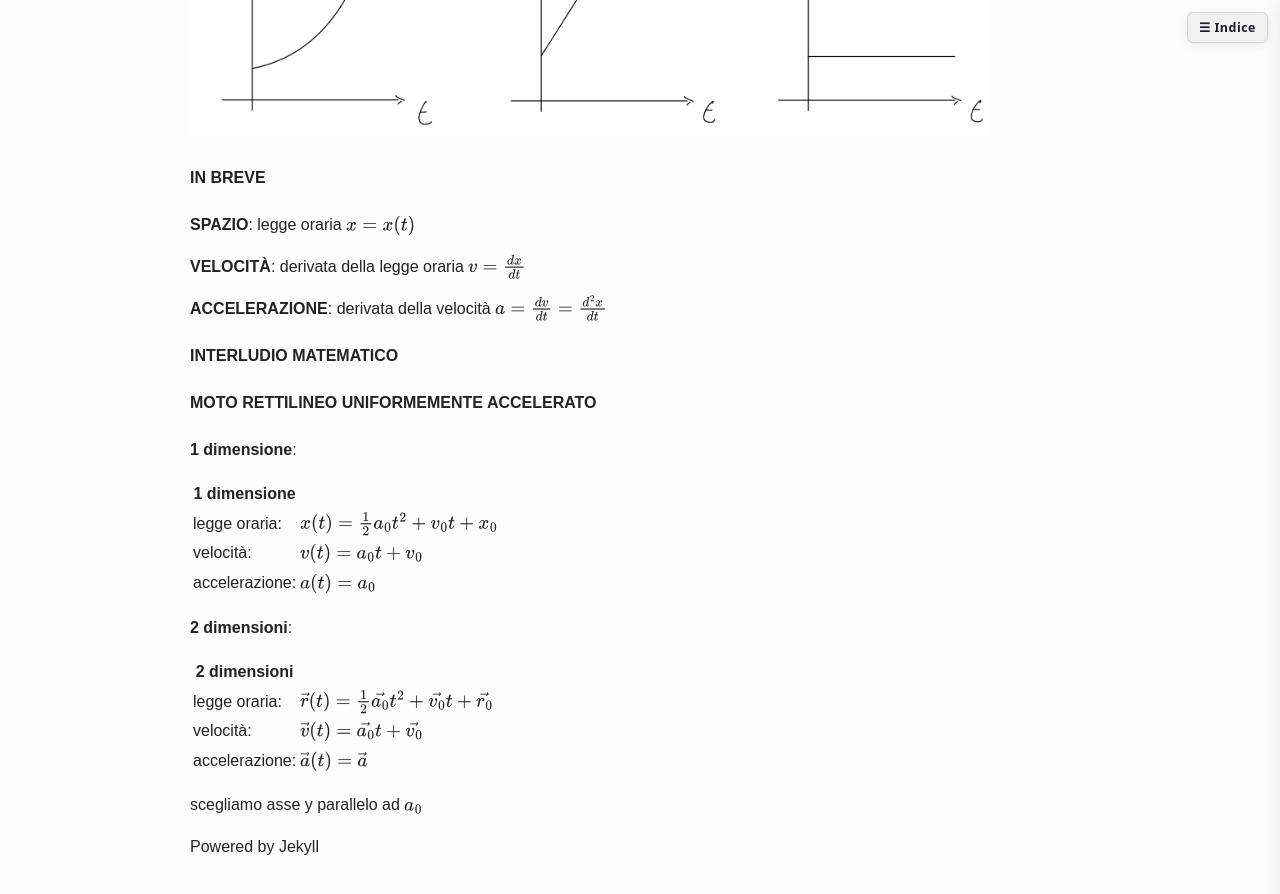
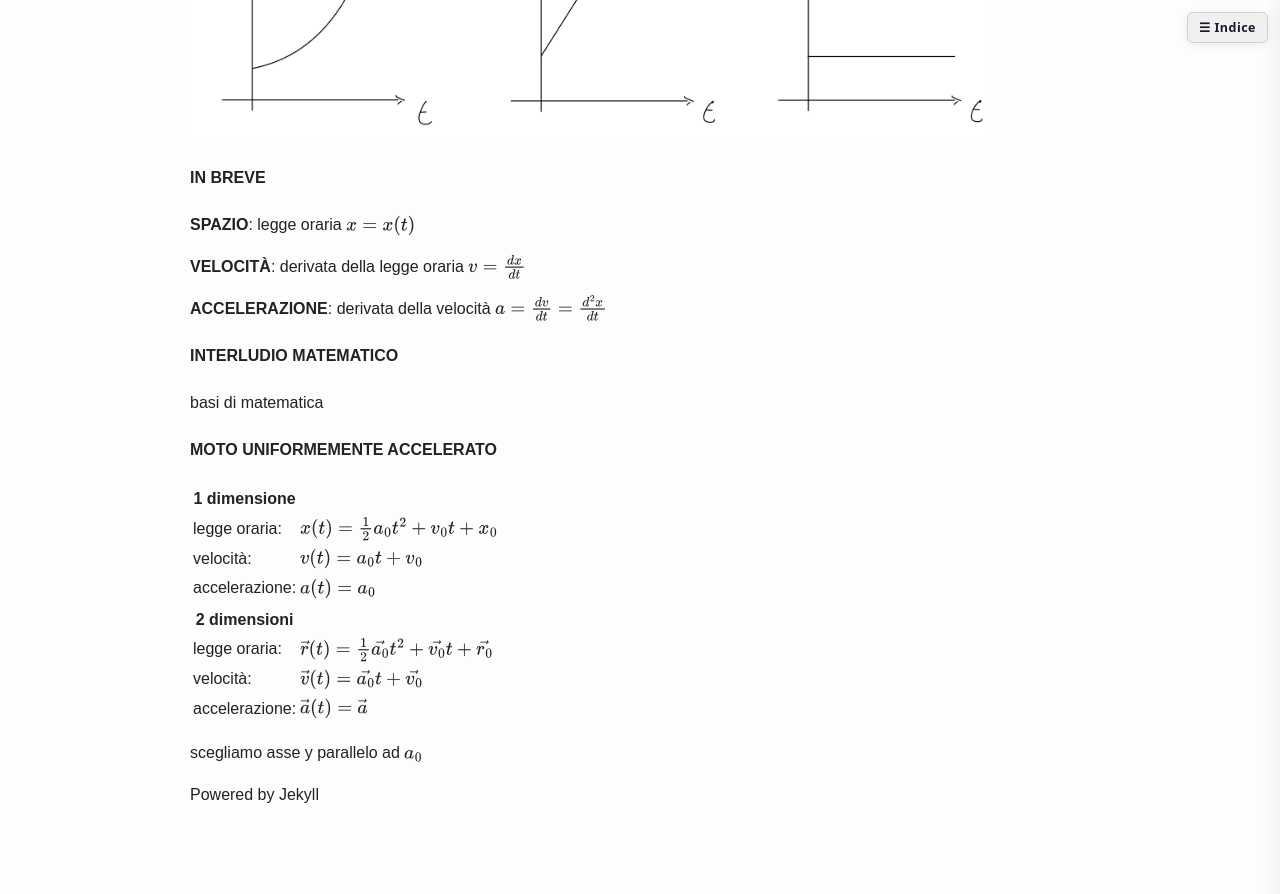
Before and after one commit to comarandr/comarandr.github.io, a Jekyll site: the page built from fisica/fisica.md, in a window 1280 px wide and 900 px high, scrolled down 3943 px. Shown: the top 894 px of the window. Built offline with Jekyll 4.4.1, drawn with Linux system fonts in a browser that asks for light colours; after the commit the page ends 4790 px from its top, so only the background shows below that.

Commit message:
aggiornata fisica

```diff
--- a/fisica/fisica.md
+++ b/fisica/fisica.md
@@ -158,9 +158,9 @@ $v(t) = a_m t + v_0$
 
 #### INTERLUDIO MATEMATICO
 
-#### MOTO RETTILINEO UNIFORMEMENTE ACCELERATO
+basi di matematica
 
-**1 dimensione**:
+#### MOTO UNIFORMEMENTE ACCELERATO
 
 | 1 dimensione | |
 | --- | --- |
@@ -168,13 +168,10 @@ $v(t) = a_m t + v_0$
 | velocità: | $$ v(t) = a_0 t + v_0 $$ |
 | accelerazione: | $$ a(t) = a_0 $$ |
 
-**2 dimensioni**:
-
 | 2 dimensioni | |
 | --- | --- |
 | legge oraria: | $$ \vec{r}(t) = \frac{1}{2} \vec{a_0} t^2 + \vec{v_0} t + \vec{r_0} $$ |
 | velocità: | $$ \vec{v}(t) = \vec{a_0} t + \vec{v_0}$$ |
 | accelerazione: | $$ \vec{a}(t) = \vec{a} $$ |
 
-
 scegliamo asse y parallelo ad $a_0$
```
